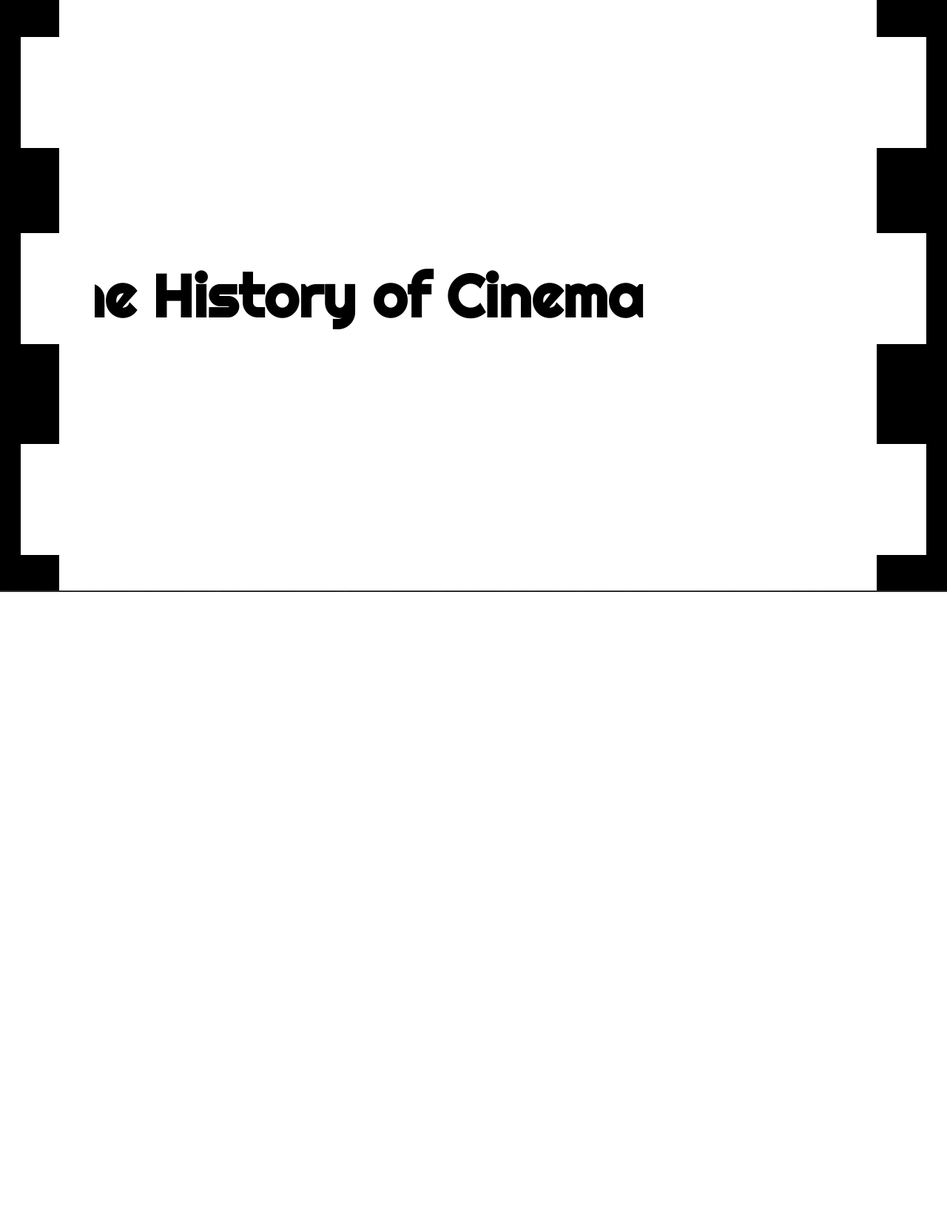
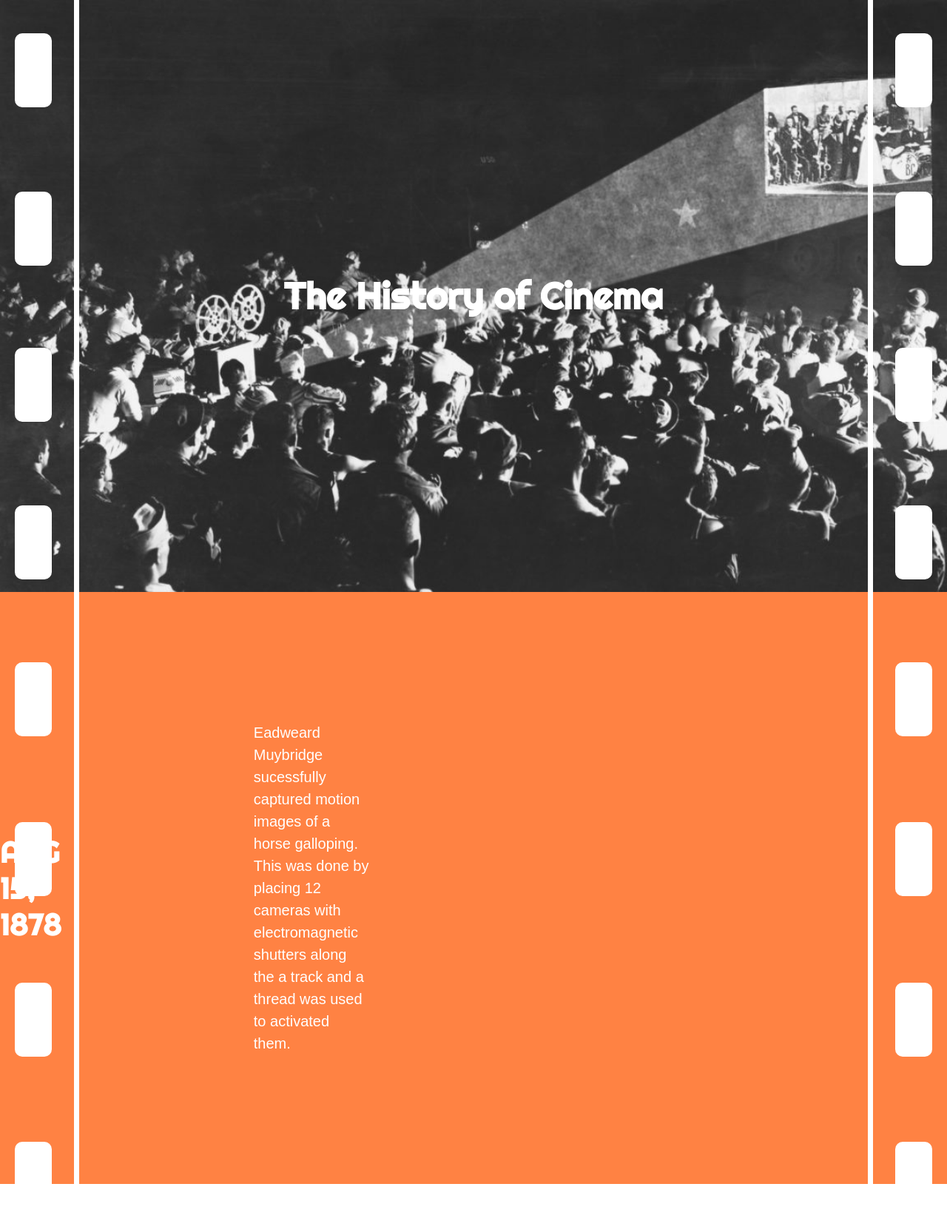
Before and after one commit to Mariam002/time-machine, a plain HTML site: page index.html in a window 1280 px wide. Shown: the top 1646 px of the page at 74% size. Before the commit the page ends 800 px from the top, so only its background shows below. Drawn offline with nearby package versions, Linux system fonts and the light colour scheme.

Commit message:
Add files via upload

```diff
--- a/index.html
+++ b/index.html
@@ -4,43 +4,80 @@
     <meta charset="UTF-8" />
     <meta name="viewport" content="width=device-width, initial-scale=1.0" />
     <link rel= 'stylesheet' href= 'style.css'>
-    <link rel="preconnect" href="https://fonts.googleapis.com">
-<link rel="preconnect" href="https://fonts.gstatic.com" crossorigin>
 <link href="https://fonts.googleapis.com/css2?family=Righteous&display=swap" rel="stylesheet">
 		<script src= 'script.js'></script>
 		<script src="https://ajax.googleapis.com/ajax/libs/jquery/3.6.1/jquery.min.js"></script>
-    <title>Time Machine</title>
+    <title>Time Machine 2</title>
 
-  </head>
+      </head>
   <body>
-    <main>
-  <section class="no-parallax">
-    <h1>The History of Cinema</h1>
 
-    <div class= 'reel-left'></div>
-    <div class= 'reel-right'></div>
+<div class= 'title'>
+  <h1> The History of Cinema <h>
+</div>
+
+<div class= 'year1'>
+<h1>AUG 15, 1878</h1>
+ <p> Eadweard Muybridge sucessfully captured motion images of a horse galloping. This was done by placing 12 cameras with electromagnetic shutters along the a track and a thread was used to activated them. <p>
+</div>
+
+<div class= 'year2'>
+  <h1>1920s</h1>
+</div>
+
+<div class= 'year3'>
+  <h1>1930s<h1>
+</div>
+
+<div class= 'year4'>
+  <h1>1940s<h1>
+</div>
+
+<div class= 'strip1'></div>
+<div class= 'strip2'></div>
+
     <div class= 'box1'></div>
     <div class= 'box2'></div>
     <div class= 'box3'></div>
     <div class= 'box4'></div>
     <div class= 'box5'></div>
     <div class= 'box6'></div>
+    <div class= 'box7'></div>
+    <div class= 'box8'></div>
+    <div class= 'box9'></div>
+    <div class= 'box10'></div>
+    <div class= 'box11'></div>
+    <div class= 'box12'></div>
+
+    <div class= 'box13'></div>
+    <div class= 'box14'></div>
+    <div class= 'box15'></div>
+
+    <div class= 'box16'></div>
+    <div class= 'box17'></div>
+    <div class= 'box18'></div>
+
+    <div class= 'box19'></div>
+    <div class= 'box20'></div>
+    <div class= 'box21'></div>
+
+    <div class= 'box22'></div>
+    <div class= 'box23'></div>
+    <div class= 'box24'></div>
 
 
 
 
-  </section>
-  <section class="parallax bg">
-    <h1>Cinema!</h1>
-    <div>
-      <img class= 'oldTheatre' src= 'old-theatre.jpeg'>
-    </div>
-  </section>
-  <section class="no-parallax">
-    <h1></h1>
-  </section>
-</main>
-  </body>
-</html>
-	</body>
-	</html>
+
+
+
+
+</body>
+
+
+
+
+
+
+
+</html
--- a/style.css
+++ b/style.css
@@ -1,33 +1,115 @@
-body {
-  margin: 0;
+*{
+	border: 0;
+	margin: 0;
+	padding: 0;
 }
 
-main {
-  height: 100vh;
-  overflow-x: hidden;
-  overflow-y: auto;
-  perspective: 2px;
+div {
+	display:  flex;
+	align-items: center;
+	justify-content: center;
+	font-family: "Righteous";
+	font-size: 25px;
+	color: white;
+	width: 100%;
+	height:  100vh;
+
 }
 
-section {
-  transform-style: preserve-3d;
-  position: relative;
-  height: 100vh;
-  display: flex;
-  align-items: center;
-  justify-content: center;
-  color: white;
+
+p{
+
+	left: 100px;
+	margin: 260px;
+    font-family: 'Avenir', sans-serif;
+    font-size: 20px;
+    line-height: 1.5em;
+    color: white;;
+    bottom: 100px;
+    top: 10px;
 }
 
+div:nth-child(1){
+
+	background-image: url(old-theatre-copy.jpeg);
+		background-attachment: fixed;
+	background-size:  cover;
+}
+
+
+div:nth-child(2){
+	background:#ff8243 ;
+	font-size: 20px;
+
+
+
+
+}
+
+
+.year2{
+	font-size: 60px;
+    top: 100px;
+    bottom: 100px;
+	margin: 100px ;
+	width: 60%;
+	color: #ff8243 ;
+
+
+}
+
+div:nth-child(3){
+
+	background-image: url(film-reel-copy.jpeg);
+	background-attachment: fixed;
+	width:  500px;
+	height:  1000px;
+
+}
+
+div:nth-child(4){
+
+		background: #ff8243 ;
+
+	}
+
+
+div:nth-child(5){
+
+	background-image: url(horse-in-motion-copy.jpeg);
+	background-attachment: fixed;
+	background-size: cover;
+
+}
+
+.strip1{
+ 	position: absolute;
+ 	width: 7px;
+ 	height: 5000px;
+ 	background:  white;
+ 	top: -20px;
+	left:100px;
+ }
+
+ .strip2{
+ 	position: absolute;
+ 	width: 7px;
+ 	height: 5000px;
+ 	background:  white;
+ 	top: -20px;
+	right:100px;
+ }
 
 .box1{
 
 	position: absolute;
-	width: 100px;
-	height: 150px;
+	border-radius: 10px;
+	width: 50px;
+	height: 100px;
 	background: white;
-	top: 50px;
-	left:28px;
+	top: 45px;
+	left:20px;
+
 
 
 }
@@ -35,11 +117,12 @@ section {
 .box2{
 
 	position: absolute;
-	width: 100px;
-	height: 150px;
+	border-radius: 10px;
+	width: 50px;
+	height: 100px;
 	background: white;
-	top: 315px;
-	left:28px;
+	top: 259px;
+	left:20px;
 
 
 }
@@ -47,121 +130,267 @@ section {
 .box3{
 
 	position: absolute;
-	width: 100px;
-	height: 150px;
+	border-radius: 10px;
+	width: 50px;
+	height: 100px;
 	background: white;
-	top: 600px;
-	left:28px;
+	top: 470px;
+	left:20px;
 }
 
+.box4{
 
-.reel-right{
+	position: absolute;
+	border-radius: 10px;
+	width: 50px;
+	height: 100px;
+	background: white;
+	top: 683px;
+	left:20px;
+}
 
-	position: relative;
-	width: 180px;
-	height: 5000px;
-	background: black;
-	top: -80px;
-	right:-135px;
+.box5{
 
+	position: absolute;
+	border-radius: 10px;
+	width: 50px;
+	height: 100px;
+	background: white;
+	top: 895px;
+	left:20px;
+}
+
+.box6{
+
+	position: absolute;
+	border-radius: 10px;
+	width: 50px;
+	height: 100px;
+	background: white;
+	top: 1111px;
+	left:20px;
 }
 
 
 
 
-.box4{
+
+.box7{
 
 	position: absolute;
-	width: 100px;
-	height: 150px;
+	border-radius: 10px;
+	width: 50px;
+	height: 100px;
 	background: white;
-	top: 50px;
-	right:28px;
+	top: 45px;
+	right:20px;
 
 
 }
 
-.box5{
+.box8{
 
 	position: absolute;
-	width: 100px;
-	height: 150px;
+	border-radius: 10px;
+	width: 50px;
+	height: 100px;
 	background: white;
-	top: 315px;
-	right:28px;
+	top: 259px;
+	right:20px;
 
 
 }
 
-.box6{
+.box9	{
 
 	position: absolute;
-	width: 100px;
-	height: 150px;
+	border-radius: 10px;
+	width: 50px;
+	height: 100px;
 	background: white;
-	top: 600px;
-	right:28px;
+	top: 470px;
+	right:20px;
 
 
 }
 
+.box10	{
 
-.reel-left{
+	position: absolute;
+	border-radius: 10px;
+	width: 50px;
+	height: 100px;
+	background: white;
+	top: 683px;
+	right:20px;
 
-	position: relative;
-	width: 180px;
-	height: 5000px;
-	background: black;
-	top: -80px;
-	right:970px;
+
+}
+
+.box11	{
+
+	position: absolute;
+	border-radius: 10px;
+	width: 50px;
+	height: 100px;
+	background: white;
+	top: 895px;
+	right:20px;
+
+
+}
+
+.box12	{
+
+	position: absolute;
+	border-radius: 10px;
+	width: 50px;
+	height: 100px;
+	background: white;
+	top: 1111px;
+	right:20px;
+
+}
+
+.box13	{
+
+	position: absolute;
+	border-radius: 10px;
+	width: 50px;
+	height: 100px;
+	background: white;
+	top: 1328px;
+	right:20px;
+
+}
+
+.box14	{
+
+	position: absolute;
+	border-radius: 10px;
+	width: 50px;
+	height: 100px;
+	background: white;
+	top: 1543px;
+	right:20px;
 
 }
 
 
-.section-parallax-bg1 {
-  background-color: white;
-  z-index: 999;
+.box15	{
+
+	position: absolute;
+	border-radius: 10px;
+	width: 50px;
+	height: 100px;
+	background: white;
+	top: 2809px;
+	right:20px;
+
 }
 
-section h1 {
-	color: black;
-	text-align:  center;
-  font-size: 5rem;
-  font-family: "Righteous";
+.box16	{
+
+	position: absolute;
+	border-radius: 10px;
+	width: 50px;
+	height: 100px;
+	background: white;
+	top: 3020px;
+	right:20px;
+
 }
 
-.section-static h1 {
-  width: 60%;
-  font-size: 5rem;
+.box17	{
+
+	position: absolute;
+	border-radius: 10px;
+	width: 50px;
+	height: 100px;
+	background: white;
+	top: 3240px;
+	right:20px;
+
 }
 
-.section-static::after {
-  content: ' ';
-  position: absolute;
-  top: 0;
-  right: 0;
-  bottom: 0;
-  left: 0;
-  transform: translateZ(-1px) scale(1.5);
-  background-size: 100%;
-  z-index: -1;
-}
+.box18	{
 
-
-.oldTheatre{
-
-width: 1700px ;
-height: 800px;
-
+	position: absolute;
+	border-radius: 10px;
+	width: 50px;
+	height: 100px;
+	background: white;
+	top: 3468px;
+	right:20px;
 
 }
 
 
-@media screen and (min-width: 768px) {
-  section h1 {
-    font-size: 5rem;
-  }
-  .section-static h1 {
-    font-size: 4rem;
-  }
+.box19{
+
+	position: absolute;
+	border-radius: 10px;
+	width: 50px;
+	height: 100px;
+	background: white;
+	top: 1328px;
+	left:20px;
 }
+
+
+.box20{
+
+	position: absolute;
+	border-radius: 10px;
+	width: 50px;
+	height: 100px;
+	background: white;
+	top: 1543px;
+	left:20px;
+}
+
+
+.box21{
+
+	position: absolute;
+	border-radius: 10px;
+	width: 50px;
+	height: 100px;
+	background: white;
+	top: 2809px;
+	left:20px;
+}
+
+.box22{
+
+	position: absolute;
+	border-radius: 10px;
+	width: 50px;
+	height: 100px;
+	background: white;
+	top:  3020px;
+	left:20px;
+}
+
+.box23{
+
+	position: absolute;
+	border-radius: 10px;
+	width: 50px;
+	height: 100px;
+	background: white;
+	top: 3240px;
+	left:20px;
+}
+
+
+.box24{
+
+	position: absolute;
+	border-radius: 10px;
+	width: 50px;
+	height: 100px;
+	background: white;
+	top: 3468px;
+	left:20px;
+}
```
Also changed, not shown: film-reel-copy.jpeg (added), horse-in-motion-copy.jpeg (added), old-theatre-copy.jpeg (added).
